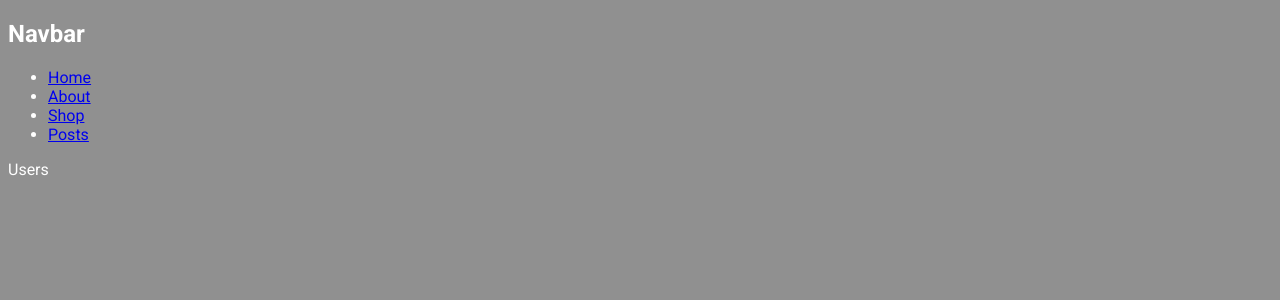
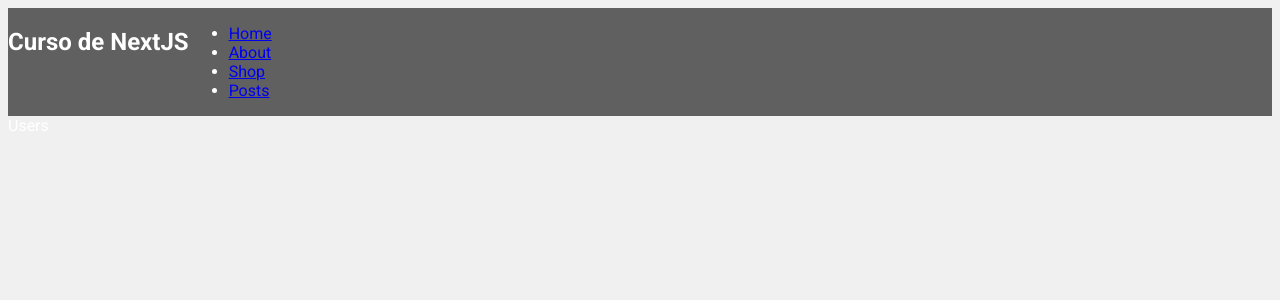
Before and after one commit to jlcarrascof/NextJs-Fundamentals, a Next.js app in the folder mynextproject/: page / in a window 1280 px wide. Shown: the top 300 px of the page. Built offline with nearby package versions, Linux system fonts and the light colour scheme.

Commit message:
Apply styles to Navbar component

```diff
--- a/mynextproject/app/globals.css
+++ b/mynextproject/app/globals.css
@@ -1,4 +1,4 @@
 body {
-    background: #909090;
+    background: #10101010;
     color: #fff;
 }
--- /dev/null
+++ b/mynextproject/components/Navbar.css
@@ -0,0 +1,4 @@
+.navbar {
+    background: #606060;
+    display: flex;
+}
--- a/mynextproject/components/Navbar.jsx
+++ b/mynextproject/components/Navbar.jsx
@@ -1,9 +1,10 @@
 import Link from "next/link"
+import './Navbar.css'
 
 export default function Navbar() {
   return (
-    <nav>
-        <h1>Navbar</h1>
+    <nav className="navbar">
+        <h1>Curso de NextJS</h1>
 
         <ul>
             <li>
```
